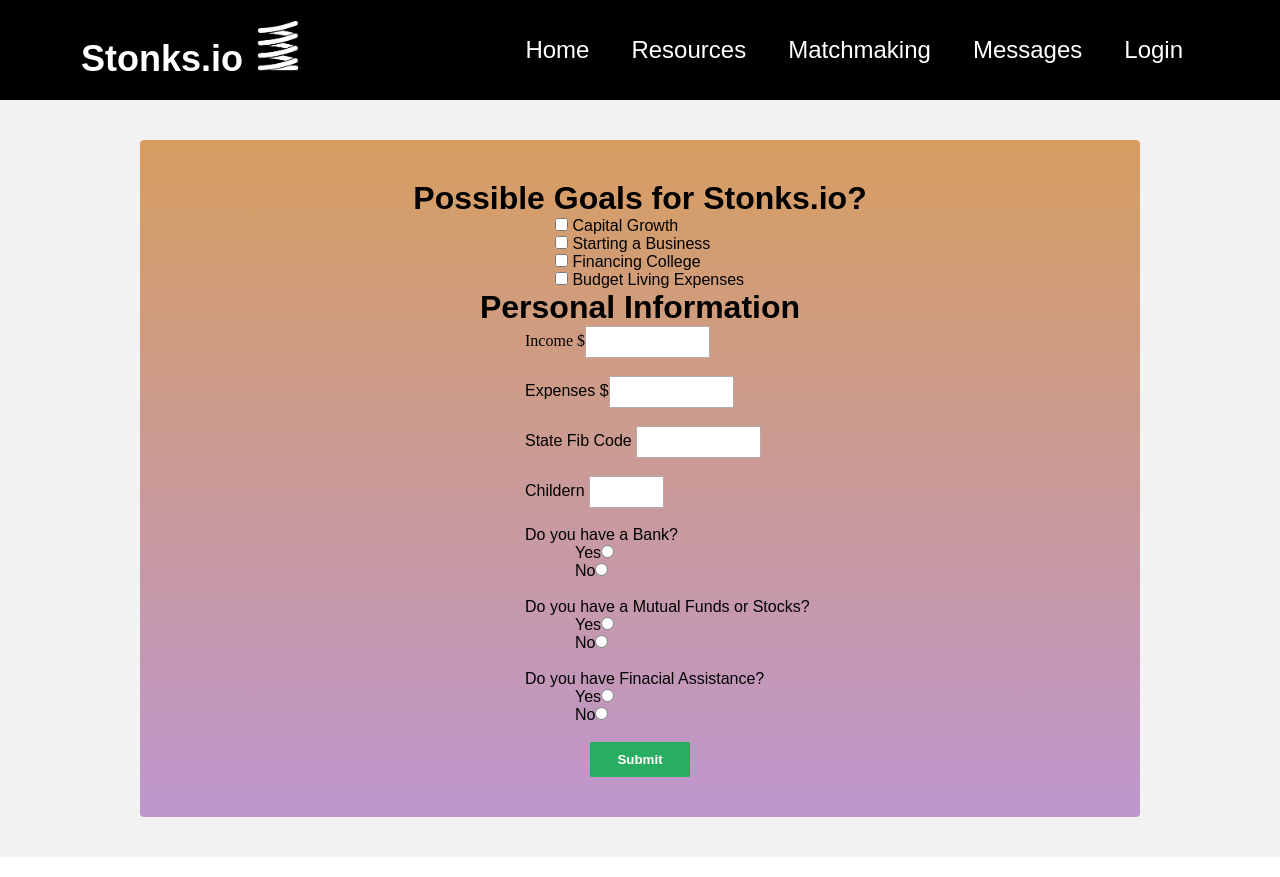
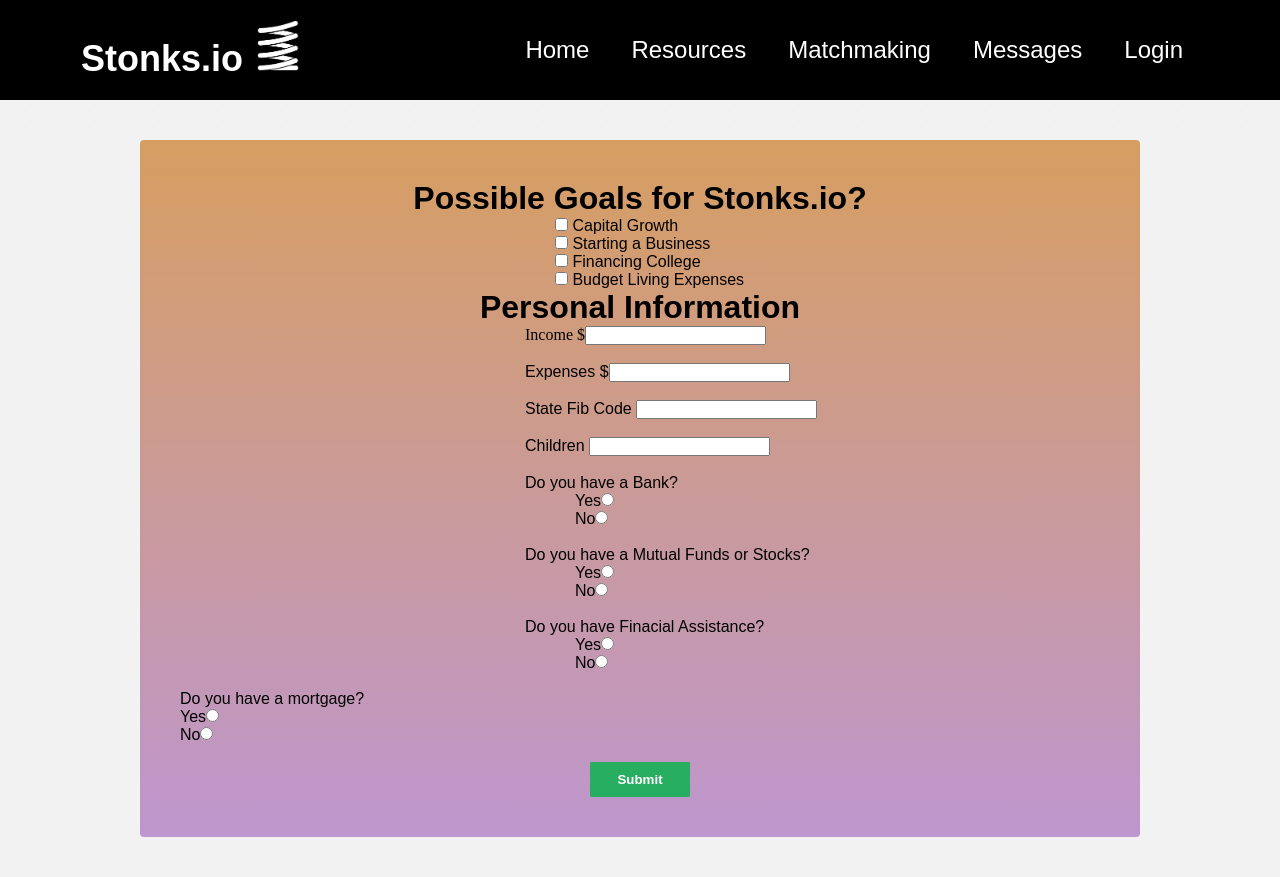
Before and after one commit to shawnjacobsen/hackOHIO-2020, a React (Create React App) app in the folder src/client/: page /dashboard in a window 1280 px wide. Built offline with nearby package versions, Linux system fonts and the light colour scheme.

Commit message:
I dont know how to hit save lol

```diff
--- a/src/client/src/NavBar/Form.js
+++ b/src/client/src/NavBar/Form.js
@@ -9,7 +9,28 @@ import { useState, useEffect } from 'react';
 
 function FormsAndInputs(){
     const { register, handleSubmit } = useForm();
-    const onSubmit = (values) => console.log(values);
+    const onSubmit = (values) => {
+        Axios({
+            method: "GET",
+            data: {
+              capG: capG,
+              bus: bus,
+              finC: finC,
+              liveE: lE,
+
+              NHHINC: rev,
+              HFIN_YN: finA,
+              HPRES_MORT: mortgage,
+              HDIV_YN: stonk,
+              NHUNDER18: kids,
+              HINT_YN: bank,
+              NRPP: loc
+            },
+            withCredentials: true,
+            url: "/api/advice",
+          }).then((res) => console.log(res));
+        console.log(values);
+    }
 
 const [capG,setcapG] = useState(0);
 const [bus,setbus] = useState(0);
@@ -22,6 +43,7 @@ const [exp,setexp] = useState(0);
 const [loc,setloc] = useState("homeless");
 const [stonk,setstonk] = useState(0);
 const [finA,setfinA] = useState(0);
+const [mortgage, setMortgage] = useState(0);
 
 const [finalI, setfinalI] = useState(0);
 const [finalA,setfinalA] = useState(0);
@@ -68,19 +90,19 @@ const [costL,setcostL] = useState(0);
 
                 <label className="inc">
                     Income <space></space>$
-                    <input type="number" name="income" ref={register} onChange={event=>setrev(event.target.value)} className="inc2"/>
+                    <input type="number" name="income" ref={register} onChange={event=>setrev(event.target.value)}/>
                     </label> <br></br>
                 <label className="expe">
                     Expenses <space></space>$
-                    <input type="number" name="expense" ref={register} onChange={event=>setexp(event.target.value)} className="expe2"/>
+                    <input type="number" name="expense" ref={register} onChange={event=>setexp(event.target.value)}/>
                 </label> <br></br>
                 <label className="fib">
                     State Fib Code <space></space>
-                    <input type="text" name="location" ref={register} onChange={event=>setloc(event.target.value)} className="fib2"/>
+                    <input type="text" name="location" ref={register} onChange={event=>setloc(event.target.value)}/>
                 </label> <br></br>
                 <label className="child">
-                    Childern <space></space>
-                    <input type="number" name="children" ref={register} onChange={event=>setkids(event.target.value)} className="child2"/>
+                    Children <space></space>
+                    <input type="number" name="children" ref={register} onChange={event=>setkids(event.target.value)}/>
                 </label> <br></br>
                 <label className="bannk">Do you have a Bank?</label>
                 <label className="bannky"><space></space> Yes
@@ -104,6 +126,12 @@ const [costL,setcostL] = useState(0);
                     <input name="finass" type="radio" value="No" ref={register({required: true })} onInput = {()=>setfinA(finA ==1 ? 0:1)}/>
                     </label> <br></br>
 
+                    <label className="mortgage">Do you have a mortgage?</label>
+                    <label className="mortgagey"><space></space> Yes
+                    <input name="mortgage" type="radio" value="Yes" ref={register({required: true })} onInput = {()=>setMortgage(mortgage ==1 ? 0:1)} />
+                    </label><label className="mortgagen"> No
+                    <input name="mortgage" type="radio" value="No" ref={register({required: true })} onInput = {()=>setMortgage(mortgage ==1 ? 0:1)}/>
+                    </label> <br></br>
 
 
                  <label className="submitb">
@@ -117,8 +145,7 @@ const [costL,setcostL] = useState(0);
 
 
     )
-
-//idzfhuifvsdkSS
+//big cock
 
 }
 
```
